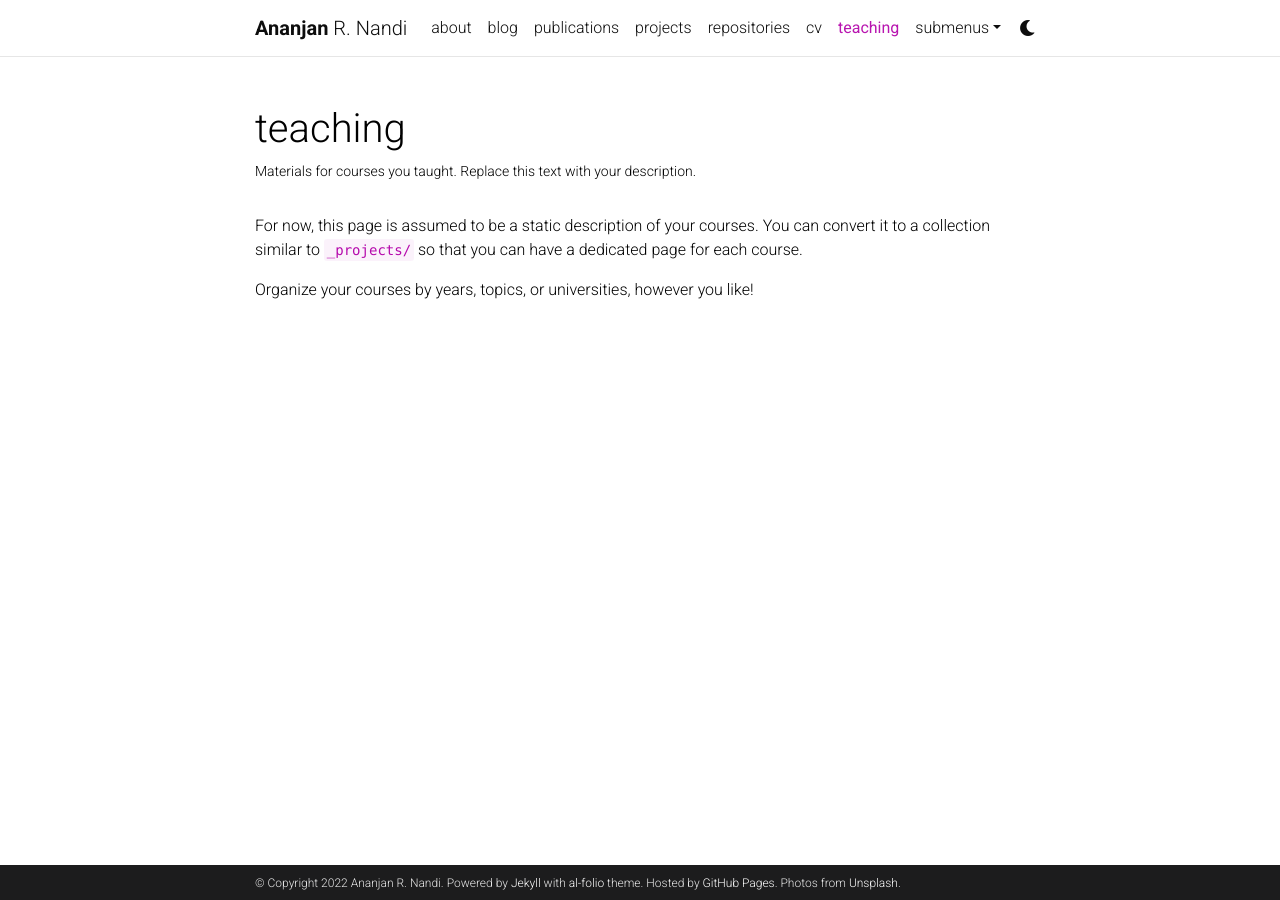
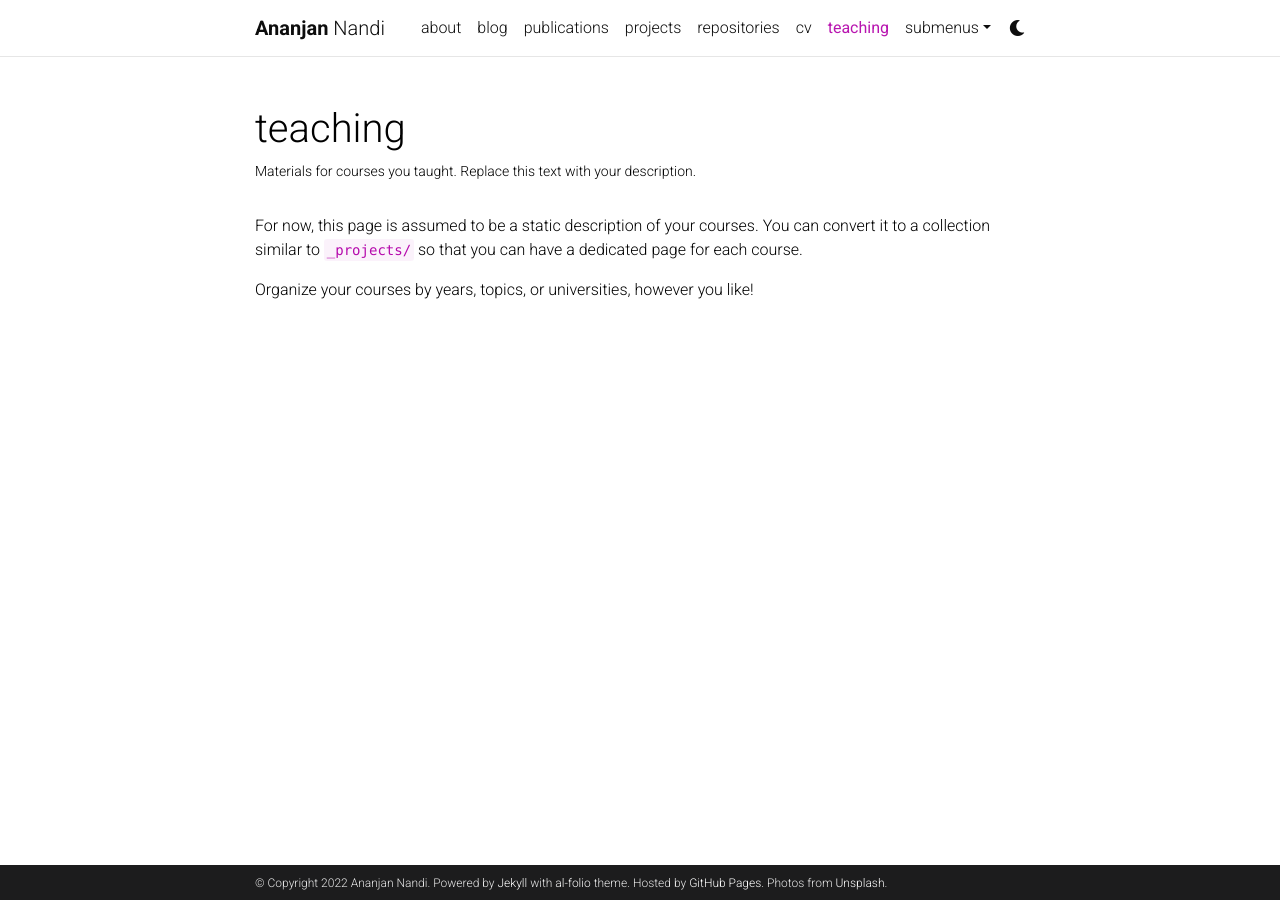
Before and after one commit to ananjan-nandi-9/ananjan-nandi-9.github.io, a Jekyll site: the page built from _pages/teaching.md, in a window 1280 px wide. Built offline with Jekyll 4.4.1, drawn with Linux system fonts in a browser that asks for light colours; comment, search, counter and statistics services are not loaded; a style sheet for code colours, icons or effects is not loaded; part of the change alters nothing that is shown.

```diff
--- a/_config.yml
+++ b/_config.yml
@@ -4,7 +4,7 @@
 
 title: blank # the website title (if blank, full name will be used instead)
 first_name: Ananjan
-middle_name: R.
+middle_name:
 last_name: Nandi
 email: tgk.ananjan@gmail.com
 description: > # the ">" symbol means to ignore newlines until "footer_text:"
@@ -41,7 +41,7 @@ repo_theme_dark: dark           # https://github.com/anuraghazra/github-readme-s
 # will use title and url fields
 # Take a look to https://github.com/jekyll/jekyll-feed for more customization
 
-rss_icon: true
+rss_icon: false
 
 # -----------------------------------------------------------------------------
 # Layout
@@ -67,11 +67,11 @@ og_image: # The site-wide (default for all links) Open Graph preview image
 # Social integration
 # -----------------------------------------------------------------------------
 
-github_username: # your GitHub user name
+github_username: ananjan-nandi-9
 gitlab_username: # your GitLab user name
 twitter_username: # your Twitter handle
 mastodon_username: # your mastodon instance+username in the format instance.tld/@username
-linkedin_username: # your LinkedIn user name
+linkedin_username: ananjan-nandi-968386201
 telegram_username: # your Telegram user name
 scholar_userid: # your Google Scholar ID
 semanticscholar_id: # your Semantic Scholar ID
@@ -96,8 +96,7 @@ instagram_id: # your instagram id
 facebook_id: # your facebook id
 discord_id: # your discord id (18-digit unique numerical identifier)
 
-contact_note: >
-  You can even add a little note about which of these is the best way to reach you.
+contact_note:
 
 # -----------------------------------------------------------------------------
 # Analytics and search engine verification
```
